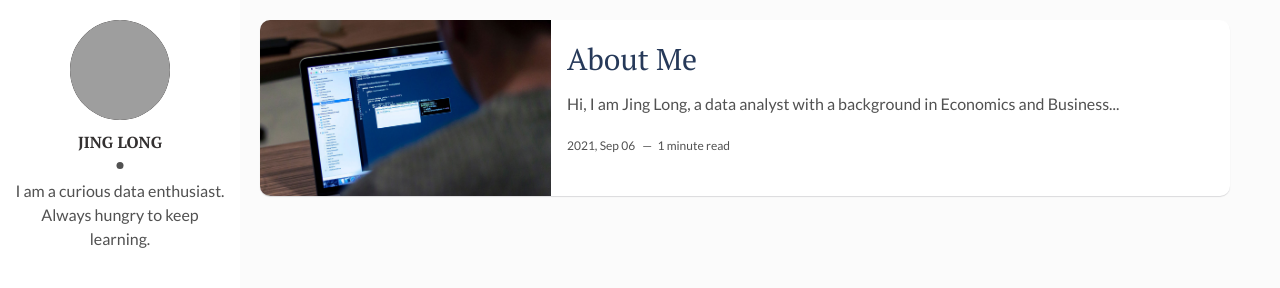
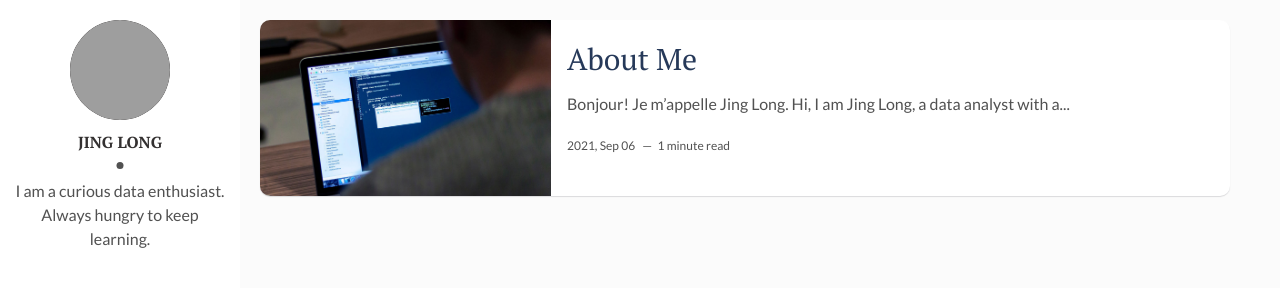
Before and after one commit to jing042323/jing-long, a Jekyll site: the page built from index.html, in a window 1280 px wide. Shown: the top 288 px of the page. Built offline with Jekyll 4.4.1, drawn with Linux system fonts in a browser that asks for light colours; the list of posts is cut into pages by our own code; grey boxes are pictures that could not be loaded.

Commit message:
update aboutme

```diff
--- a/_posts/2021-09-06-about-me.markdown
+++ b/_posts/2021-09-06-about-me.markdown
@@ -8,6 +8,8 @@ fig-caption: # Add figcaption (optional)
 tags: [CV, AboutMe]
 ---
 
+Bonjour! Je m'appelle Jing Long.
+
 Hi, I am Jing Long, a data analyst with a background in Economics and Business Analytics. I enjoy the process of getting valuable insights out of data, from the first ideas around what you want to achieve, through data preparation, analysis and visualisation, all the way to the business implications. Thinking like an economist and acting like a data scientist is what I want to do.
 
 ## My Education Background
```
